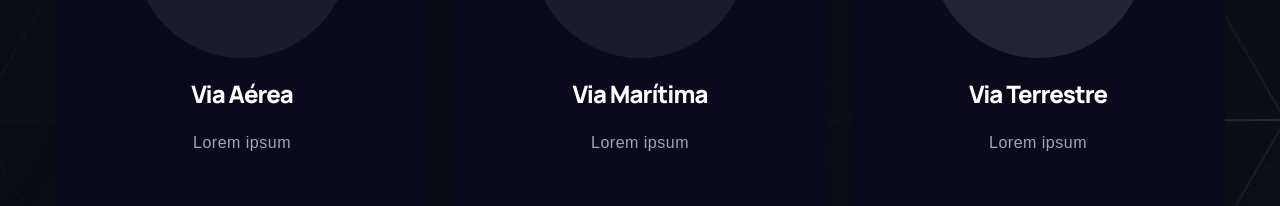
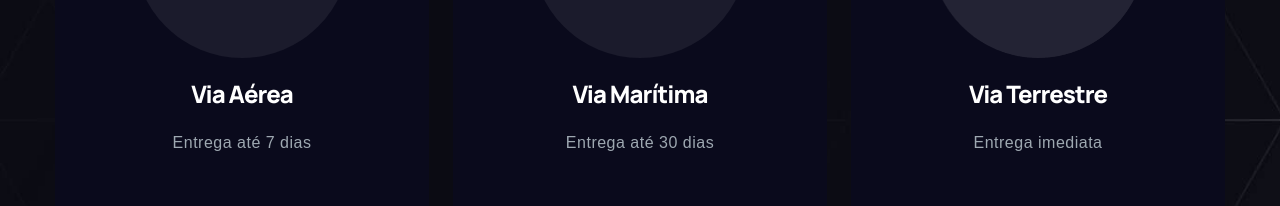
Before and after one commit to SRGLogistica/Next-js-App, a Next.js app: page /index-2 in a window 1280 px wide. Shown: the part 2200-2406 px from the top of the page. Built offline with nearby package versions, Linux system fonts and the light colour scheme.

Commit message:
Services2

```diff
--- a/components/sections/Services2.js
+++ b/components/sections/Services2.js
@@ -15,7 +15,7 @@ const Services2 = () => {
                     <figure className="image"><img src="images/resource/service2-1.png" alt="Image"/></figure>
                     <div className="content">
                       <h4 className="title"><Link href="page-service-details">Via Aérea</Link></h4>
-                      <div className="text">Lorem ipsum</div>
+                      <div className="text">Entrega até 7 dias </div>
                     </div>
                   </div>
                 </div>
@@ -24,7 +24,7 @@ const Services2 = () => {
                     <figure className="image"><img src="images/resource/service2-2.png" alt="Image"/></figure>
                     <div className="content">
                       <h4 className="title"><Link href="page-service-details">Via Marítima</Link></h4>
-                      <div className="text">Lorem ipsum</div>
+                      <div className="text">Entrega até 30 dias </div>
                     </div>
                   </div>
                 </div>
@@ -33,7 +33,7 @@ const Services2 = () => {
                     <figure className="image"><img src="images/resource/service2-3.png" alt="Image"/></figure>
                     <div className="content">
                       <h4 className="title"><Link href="page-service-details">Via Terrestre</Link></h4>
-                      <div className="text">Lorem ipsum</div>
+                      <div className="text">Entrega imediata</div>
                     </div>
                   </div>
                 </div>
```
